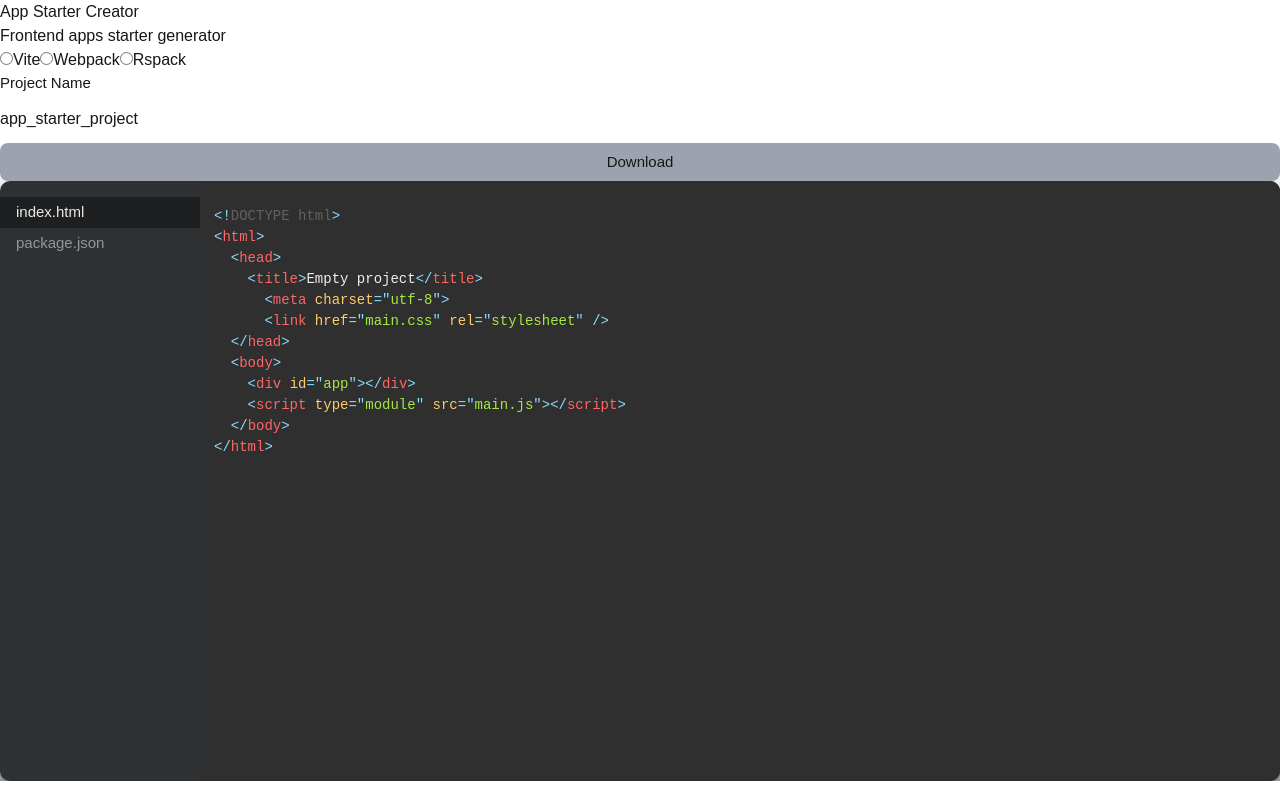
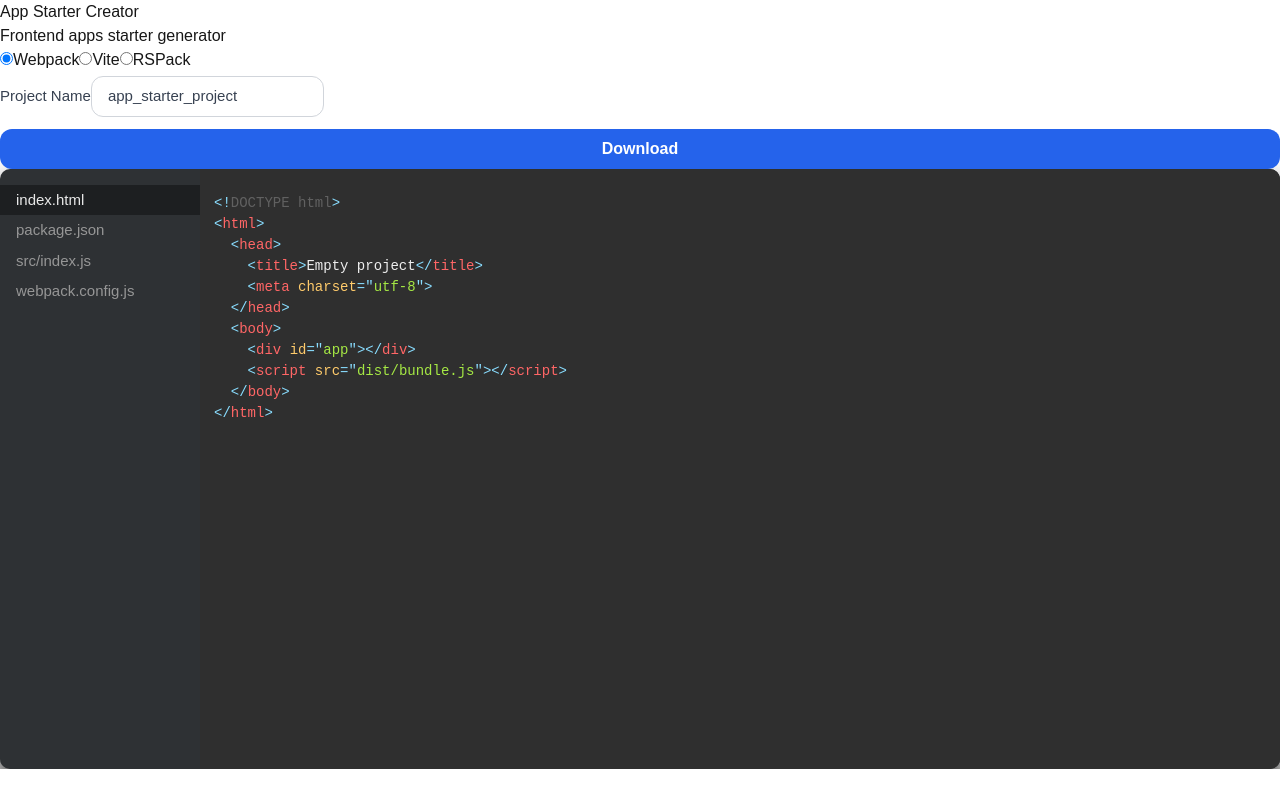
Before and after one commit to EasonLin0716/app-starter-creator, a Next.js app: page / in a window 1280 px wide. Built offline with nearby package versions, Linux system fonts and the light colour scheme.

Commit message:
feat: selectable

```diff
--- a/app/components/Downloader/Downloader.tsx
+++ b/app/components/Downloader/Downloader.tsx
@@ -1,6 +1,6 @@
+import { File } from '@/app/interfaces/File';
 import { saveAs } from 'file-saver';
 import JSZip from 'jszip';
-import { File } from '../../page';
 import styles from './downloader.module.css';
 
 interface DownloaderProps {
@@ -21,8 +21,10 @@ const downloadZip = async (files: File[], projectName: string) => {
 export default function Downloader({ files, projectName, setProjectName }: DownloaderProps) {
   return (
     <div className={styles.downloader}>
-      <p className={styles.projectName}>Project Name</p>
-      <input className="p-2" value={projectName} type="text" onChange={(e) => setProjectName(e.target.value)} />
+      <label className={styles.projectName}>
+        Project Name
+        <input className={styles.projectNameInput} value={projectName} type="text" onChange={(e) => setProjectName(e.target.value)} />
+      </label>
       <button className={styles.button} onClick={() => downloadZip(files, projectName)}>
         Download
       </button>
--- a/app/components/Downloader/downloader.module.css
+++ b/app/components/Downloader/downloader.module.css
@@ -3,11 +3,15 @@
 }
 
 .projectName {
-  @apply text-15px;
+  @apply block text-15px font-medium text-gray-700;
 }
 
 .button {
-  @apply py-2 text-15px bg-coolGray hover:bg-blueGray;
+  @apply px-6 py-2 rounded-xl bg-blue-600 text-white font-semibold hover:bg-blue-700 active:bg-blue-800 transition duration-200 shadow-md;
   transition: all 0.3s linear;
   border-radius: 8px;
 }
+
+.projectNameInput {
+  @apply mt-1 p-2 px-4 rounded-xl border border-gray-300 shadow-sm focus:outline-none focus:ring-2 focus:ring-blue-400 focus:border-transparent transition duration-200;
+}
--- /dev/null
+++ b/app/components/ToolSelector/ToolSelector.tsx
@@ -0,0 +1,18 @@
+interface ToolSelectorProps {
+  tools: readonly string[];
+  selectedToolIndex: number;
+  setSelectedToolIndex: (index: number) => void;
+}
+
+export default function ToolSelector({ tools, selectedToolIndex, setSelectedToolIndex }: ToolSelectorProps) {
+  return (
+    <div className="flex gap-5">
+      {tools.map((t, index) => (
+        <label key={t} className="flex gap-1">
+          <input type="radio" checked={index === selectedToolIndex} name="build-tool" onChange={() => setSelectedToolIndex(index)} />
+          <span>{t}</span>
+        </label>
+      ))}
+    </div>
+  );
+}
--- /dev/null
+++ b/app/constants/constants.ts
@@ -0,0 +1,19 @@
+export const prismLanguageMap = {
+  babelrc: 'javascript',
+  css: 'css',
+  gitignore: 'bash',
+  html: 'html',
+  js: 'javascript',
+  jsx: 'jsx',
+  json: 'json',
+  less: 'less',
+  md: 'markdown',
+  scss: 'scss',
+  styl: 'stylus',
+  svelte: 'markup',
+  ts: 'typescript',
+  tsx: 'tsx',
+  vue: 'markup'
+};
+
+export const tools = ['Webpack', 'Vite', 'RSPack'] as const;
--- /dev/null
+++ b/app/helpers/makeFile.ts
@@ -0,0 +1,90 @@
+import { File } from '../interfaces/File';
+import { Tool } from '../interfaces/Tool';
+import { sortFile } from './sortFile';
+
+export const makeHTML = (): File => ({
+  name: 'index.html',
+  code: `<!DOCTYPE html>
+<html>
+  <head>
+    <title>Empty project</title>
+    <meta charset="utf-8">
+  </head>
+  <body>
+    <div id="app"></div>
+    <script src="dist/bundle.js"></script>
+  </body>
+</html>`,
+  type: 'html'
+});
+
+export const makeJSON = ({ projectName }: { projectName: string }): File => ({
+  name: 'package.json',
+  code: `{
+  "name": "${projectName}",
+  "version": "1.0.0",
+  "description": "",
+  "main": "index.js",
+  "keywords": [],
+  "author": "",
+  "license": "ISC",
+  "scripts": {
+    "clean": "rm dist/bundle.js",
+    "build-dev": "webpack --mode development",
+    "build-prod": "webpack --mode production"
+  },
+  "dependencies": {},
+  "devDependencies": {
+    "webpack": "^5",
+    "webpack-cli": "^6"
+  }
+}`,
+  type: 'json'
+});
+
+export const makeWebpackConfig = (): File => ({
+  name: 'webpack.config.js',
+  code: `const path = require('path');
+
+module.exports = {
+  entry: './src/index.js',
+  output: {
+    path: path.resolve(__dirname, 'dist'),
+    filename: 'bundle.js',
+  },
+};`,
+  type: 'js'
+});
+
+export const makeWebpackIndexJS = (): File => ({
+  name: 'src/index.js',
+  code: `document.querySelector('#app').textContent = 'Hello, world!'`,
+  type: 'js'
+});
+
+export const makeFile = (tool: Tool, { projectName = 'app_starter' }: { projectName: string }) => {
+  const fileFunctionMap: Record<Tool, (projectName: string) => File[]> = {
+    Webpack: (projectName: string) => [
+      makeHTML(),
+      makeJSON({
+        projectName
+      }),
+      makeWebpackIndexJS(),
+      makeWebpackConfig()
+    ],
+    Vite: (projectName: string) => [
+      makeHTML(),
+      makeJSON({
+        projectName
+      })
+    ],
+    RSPack: (projectName: string) => [
+      makeHTML(),
+      makeJSON({
+        projectName
+      })
+    ]
+  };
+
+  return sortFile(fileFunctionMap[tool](projectName));
+};
--- /dev/null
+++ b/app/helpers/sortFile.ts
@@ -0,0 +1,3 @@
+import { File } from '../interfaces/File';
+
+export const sortFile = (files: File[]): File[] => files.sort((a, b) => a.name.charCodeAt(0) - b.name.charCodeAt(0));
--- /dev/null
+++ b/app/interfaces/File.ts
@@ -0,0 +1,7 @@
+import { PrismLanguage } from './PrismLanguage';
+
+export interface File {
+  name: string;
+  code: string;
+  type: PrismLanguage;
+}
--- /dev/null
+++ b/app/interfaces/PrismLanguage.ts
@@ -0,0 +1,3 @@
+import { prismLanguageMap } from '../constants/constants';
+
+export type PrismLanguage = keyof typeof prismLanguageMap;
--- /dev/null
+++ b/app/interfaces/Tool.ts
@@ -0,0 +1,3 @@
+import { tools } from '../constants/constants';
+
+export type Tool = (typeof tools)[number];
--- a/app/page.tsx
+++ b/app/page.tsx
@@ -1,77 +1,21 @@
 'use client';
-import { useState } from 'react';
+import { useMemo, useState } from 'react';
 import Downloader from './components/Downloader/Downloader';
-import { extensionToPrismLanguage } from './components/FileBrowser/CodeBox';
 import FileBrowser from './components/FileBrowser/FileBrowser';
-
-export interface File {
-  name: string;
-  code: string;
-  type: keyof typeof extensionToPrismLanguage;
-}
-
-const files: File[] = [
-  {
-    name: 'index.html',
-    code: `<!DOCTYPE html>
-<html>
-  <head>
-    <title>Empty project</title>
-      <meta charset="utf-8">
-      <link href="main.css" rel="stylesheet" />
-  </head>
-  <body>
-    <div id="app"></div>
-    <script type="module" src="main.js"></script>
-  </body>
-</html>`,
-    type: 'html'
-  },
-  {
-    name: 'package.json',
-    code: `{
-  "name": "empty-project",
-  "version": "1.0.0",
-  "description": "",
-  "main": "index.js",
-  "keywords": [],
-  "author": "",
-  "license": "ISC",
-  "scripts": {
-    "clean": "rm dist/bundle.js",
-    "build-dev": "webpack --mode development",
-    "build-prod": "webpack --mode production"
-  },
-  "dependencies": {},
-  "devDependencies": {
-    "webpack": "^5.99.9",
-    "webpack-cli": "^6.0.1"
-  }
-}`,
-    type: 'json'
-  }
-];
+import ToolSelector from './components/ToolSelector/ToolSelector';
+import { tools } from './constants/constants';
+import { makeFile } from './helpers/makeFile';
+import type { File } from './interfaces/File';
 export default function Home() {
   const [projectName, setProjectName] = useState('app_starter_project');
+  const [selectedToolIndex, setSelectedToolIndex] = useState(0);
+  const files: File[] = useMemo(() => makeFile(tools[selectedToolIndex], { projectName }), [projectName, selectedToolIndex]);
   return (
     <>
       <main className="py-20 px-12 flex flex-col items-center gap-5">
-        <h1 className="text-blue text-5xl text-hover:red cursor-default">App Starter Creator</h1>
+        <h1 className="text-blue-600 text-5xl cursor-default">App Starter Creator</h1>
         <p>Frontend apps starter generator</p>
-        <div className="flex gap-5">
-          <label className="flex gap-1">
-            <input type="radio" name="build-tool" />
-            <span>Vite</span>
-          </label>
-          <label className="flex gap-1">
-            <input type="radio" name="build-tool" />
-            <span>Webpack</span>
-          </label>
-          <label className="flex gap-1">
-            <input type="radio" name="build-tool" />
-            <span>Rspack</span>
-          </label>
-        </div>
+        <ToolSelector tools={tools} selectedToolIndex={selectedToolIndex} setSelectedToolIndex={setSelectedToolIndex} />
         <div className="flex gap-2 w-full max-w-1024px">
           <Downloader files={files} projectName={projectName} setProjectName={setProjectName} />
           <FileBrowser files={files} />
```
